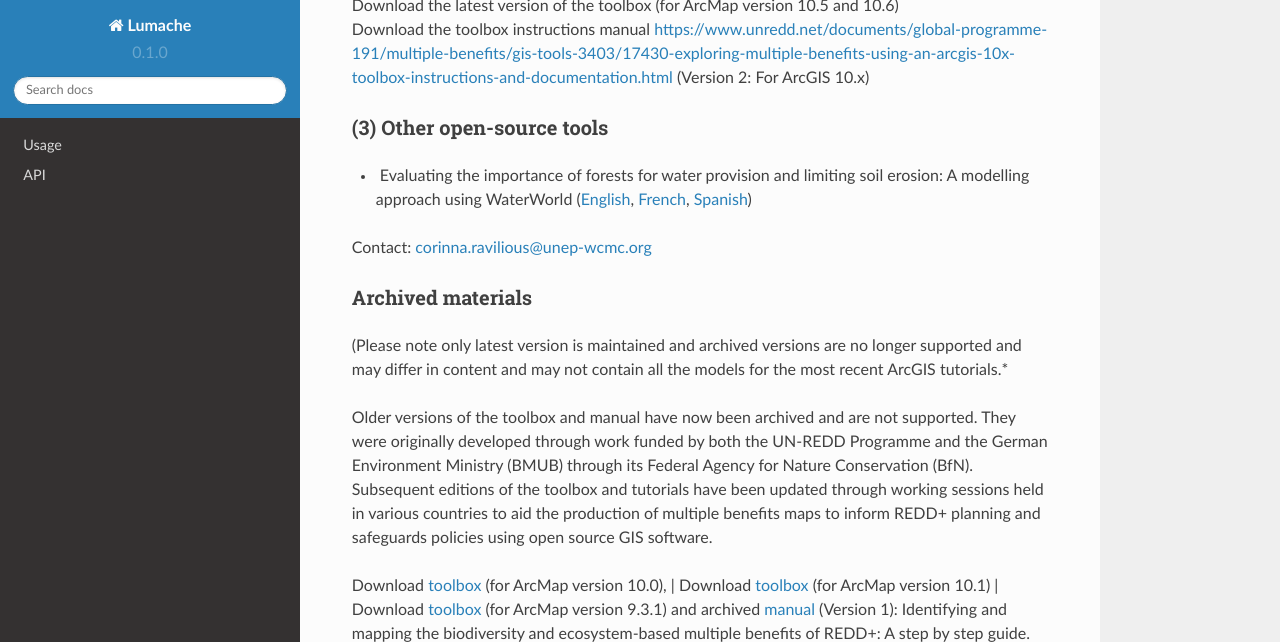
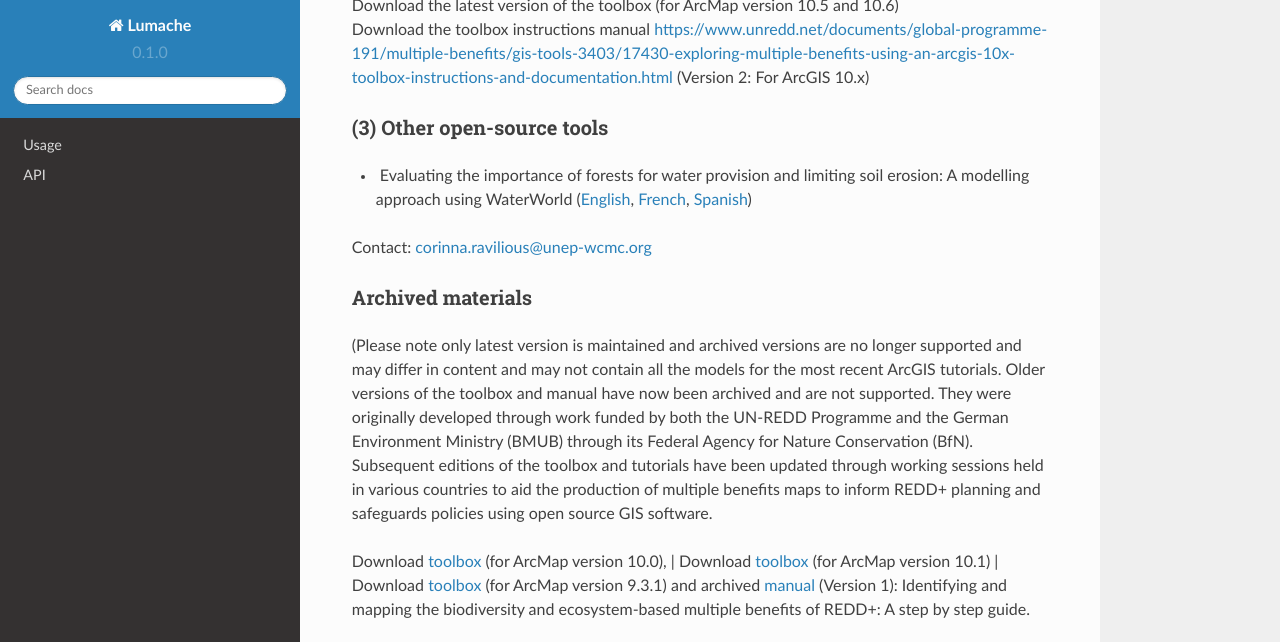
Before and after one commit to corinnar/GIS_tutorials, a Sphinx documentation site: the page built from docs/source/GIS_TOOLS_PAGE.rst, in a window 1280 px wide and 900 px high, scrolled down 2407 px, cut to the strip 0-642 px from the top of the window. Built offline with Sphinx 7.4.7 and the Read the Docs theme 2.0.0, drawn with Linux system fonts in a browser that asks for light colours.

```diff
--- a/docs/source/GIS_TOOLS_PAGE.rst
+++ b/docs/source/GIS_TOOLS_PAGE.rst
@@ -84,8 +84,6 @@ Contact: \ `corinna.ravilious@unep-wcmc.org <mailto:corinna.ravilious@unep-wcmc
 
 **Archived materials**
 ~~~~~~~~~~~~~~~~~~~~~~~~
-| (Please note only latest version is maintained and archived versions are no longer supported and may differ in content and may not contain all the models for the most recent ArcGIS tutorials.*
-
-| Older versions of the toolbox and manual have now been archived and are not supported. They were originally developed through work funded by both the UN-REDD Programme and the German Environment Ministry (BMUB) through its Federal Agency for Nature Conservation (BfN). Subsequent editions of the toolbox and tutorials have been updated through working sessions held in various countries to aid the production of multiple benefits maps to inform REDD+ planning and safeguards policies using open source GIS software.
+| (Please note only latest version is maintained and archived versions are no longer supported and may differ in content and may not contain all the models for the most recent ArcGIS tutorials. Older versions of the toolbox and manual have now been archived and are not supported. They were originally developed through work funded by both the UN-REDD Programme and the German Environment Ministry (BMUB) through its Federal Agency for Nature Conservation (BfN). Subsequent editions of the toolbox and tutorials have been updated through working sessions held in various countries to aid the production of multiple benefits maps to inform REDD+ planning and safeguards policies using open source GIS software.
 
 | Download \ `toolbox <https://www.unredd.net/component/docman/?task=doc_download&gid=13110&Itemid=53>`__ (for ArcMap version 10.0), | Download \ `toolbox <https://www.unredd.net/component/docman/?task=doc_download&gid=13111&Itemid=53>`__ (for ArcMap version 10.1) | Download \ `toolbox <https://www.unredd.net/component/docman/?task=doc_download&gid=6434&Itemid=53>`__ (for ArcMap version 9.3.1) and archived \ `manual <https://www.unredd.net/component/docman/?task=doc_download&gid=6431&Itemid=53>`__ (Version 1): Identifying and mapping the biodiversity and ecosystem-based multiple benefits of REDD+: A step by step guide.
```
